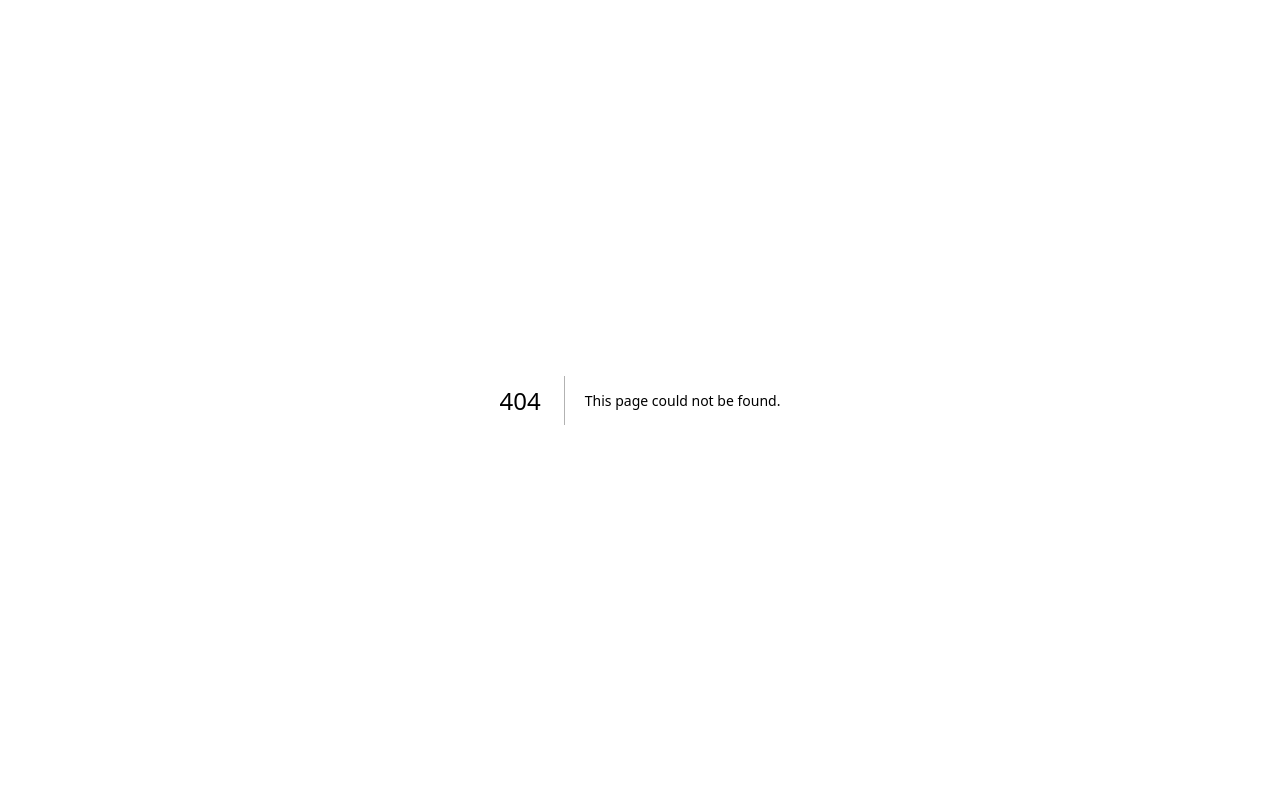
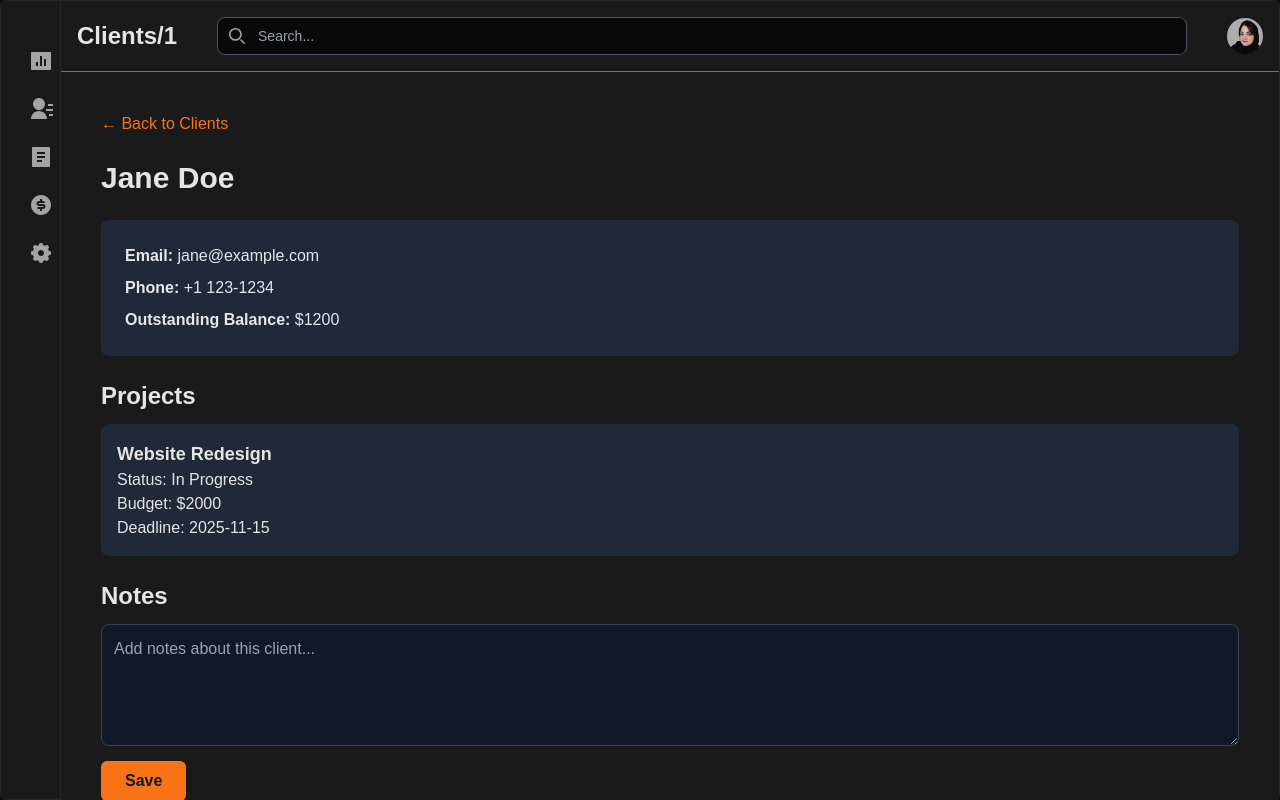
Before and after one commit to SadafNemani/Client-Managment-Dashboard, a Next.js app: page /clients/1 in a window 1280 px wide. Before the commit this address had no page. Built offline with nearby package versions, Linux system fonts and the light colour scheme.

Commit message:
Added Client's detail page

```diff
--- /dev/null
+++ b/src/app/(dashboard)/clients/[id]/page.tsx
@@ -0,0 +1,67 @@
+import { clients } from "@/data/clients";
+import { projects } from "@/data/projects";
+import Link from "next/link";
+
+type ClientDetailProps = {
+    params: { id: string };
+}
+
+export default async function ClientDetailPage({ params }: ClientDetailProps) {
+    const { id } = await params;
+    const clientID = parseInt(id);
+    const client = clients.find(c => c.id === clientID);
+
+    if (!client) {
+        return <div className="p-10 text-red-500">Client not found</div>;
+    }
+
+    const clientProjects = projects.filter(p => p.clientId === clientID);
+
+    return (
+    <section className="p-10 space-y-6">
+      <Link href="/clients" className="text-primary hover:underline">
+        ← Back to Clients
+      </Link>
+
+      <h1 className="text-3xl font-extrabold">{client.name}</h1>
+
+      <div className="bg-gray-800 p-6 rounded-lg space-y-2 text-gray-200">
+        <p><span className="font-semibold">Email:</span> {client.email}</p>
+        <p><span className="font-semibold">Phone:</span> {client.phone}</p>
+        <p><span className="font-semibold">Outstanding Balance:</span> ${client.outstandingBalance}</p>
+      </div>
+
+      <div>
+        <h2 className="text-2xl font-bold mb-3">Projects</h2>
+        {clientProjects.length > 0 ? (
+          <ul className="space-y-2">
+            {clientProjects.map(project => (
+              <li key={project.id} className="bg-gray-800 p-4 rounded-lg">
+                <h3 className="font-semibold text-lg">{project.name}</h3>
+                <p>Status: {project.status}</p>
+                <p>Budget: ${project.budget}</p>
+                <p>Deadline: {project.deadline}</p>
+              </li>
+            ))}
+          </ul>
+        ) : (
+          <p className="text-gray-400">No projects yet.</p>
+        )}
+      </div>
+
+      <div>
+        <h2 className="text-2xl font-bold mb-3">Notes</h2>
+        <textarea
+          className="w-full bg-gray-900 p-3 rounded-lg text-gray-200 border border-gray-700 focus:outline-none focus:ring-2 focus:ring-primary"
+          rows={4}
+          placeholder="Add notes about this client..."
+        />
+        <button
+          className="mt-2 px-6 py-2 bg-primary text-gray-900 font-bold rounded-md hover:shadow-lg transition-all"
+        >
+          Save
+        </button>
+      </div>
+    </section>
+    )
+}
--- a/src/components/ui/AppSidebar.tsx
+++ b/src/components/ui/AppSidebar.tsx
@@ -57,14 +57,14 @@ export default function AppSidebar() {
                 link={{
                   ...link,
                   icon: (
-                    <span className="text-neutral-400 group-hover/sidebar:text-neutral-900 group-hover/sidebar:scale-110 transition-all duration-150">
+                    <span className="text-neutral-400 group-hover/sidebar:text-neutral-900 group-hover/sidebar:scale-110 transition-all duration-150 active:text-neutral-900">
                       {link.icon}
                     </span>
                   ),
                 }}
                 className={cn(
                   "flex items-center gap-3 px-3 py-2 rounded-lg transition-colors duration-150 text-base font-bold",
-                  "text-neutral-400 hover:text-neutral-900 hover:bg-primary",
+                  "text-neutral-400 hover:text-neutral-900 hover:bg-primary active:text-neutral-900",
                   pathname === link.href ? "bg-primary text-neutral-900" : ""
                 )}
               />
--- a/src/components/ui/tables/clientsTable.tsx
+++ b/src/components/ui/tables/clientsTable.tsx
@@ -1,6 +1,7 @@
 'use client'
 import { useState } from "react";
 import { RiArrowUpDownLine } from "react-icons/ri";
+import Link from "next/link";
 
 
 type Client = {
@@ -81,7 +82,9 @@ export function ClientsTable({ clients = [] }: ClientsTableProps) {
                     scope="row"
                     className="px-6 py-4 font-semibold whitespace-nowrap text-white"
                 >
-                    {client.name}
+                    <Link href={`/clients/${client.id}`} className="hover:underline">
+                        {client.name}
+                    </Link>
                 </th>
                 <td className="px-6 py-4">{client.email}</td>
                 <td className="px-6 py-4">{client.phone}</td>
```
